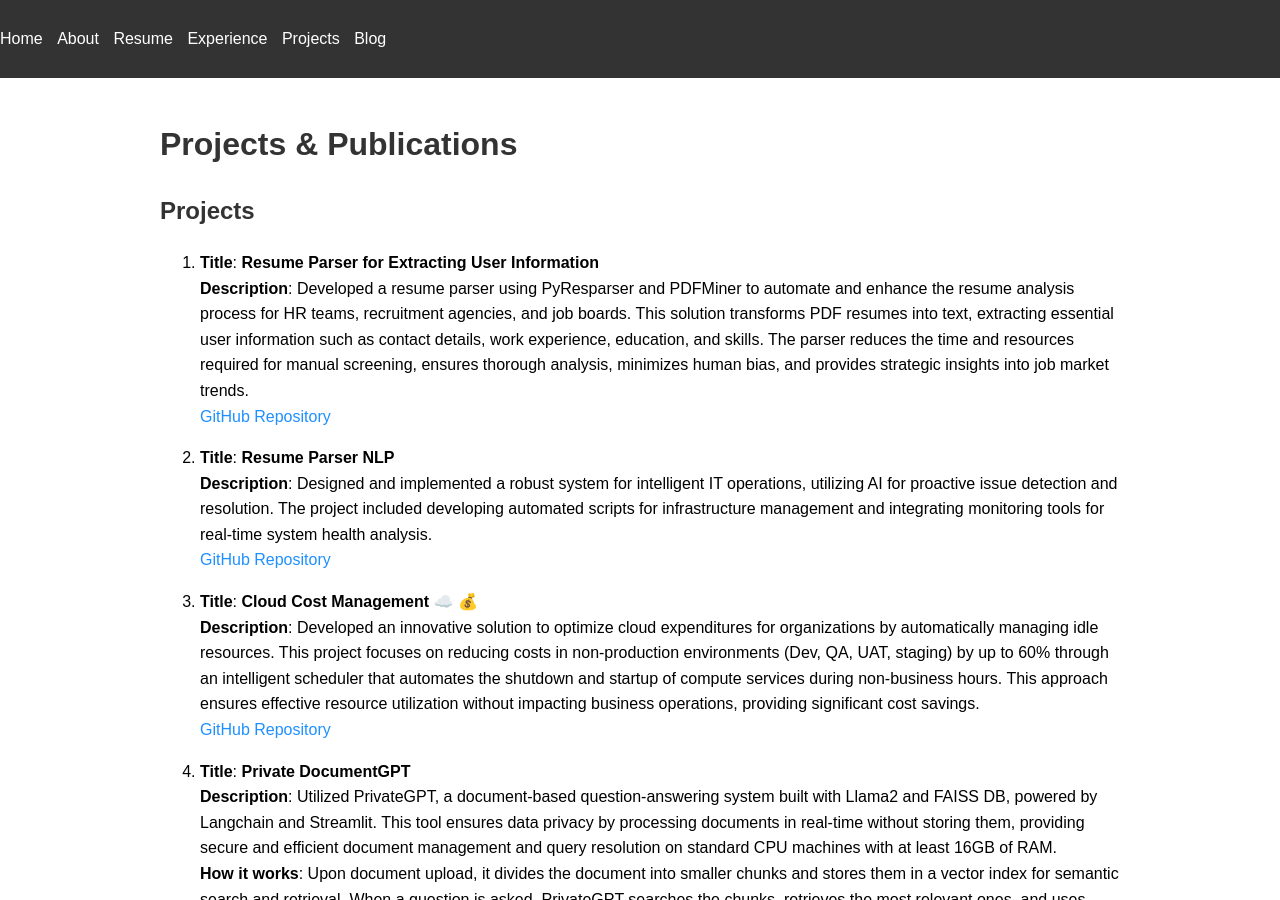
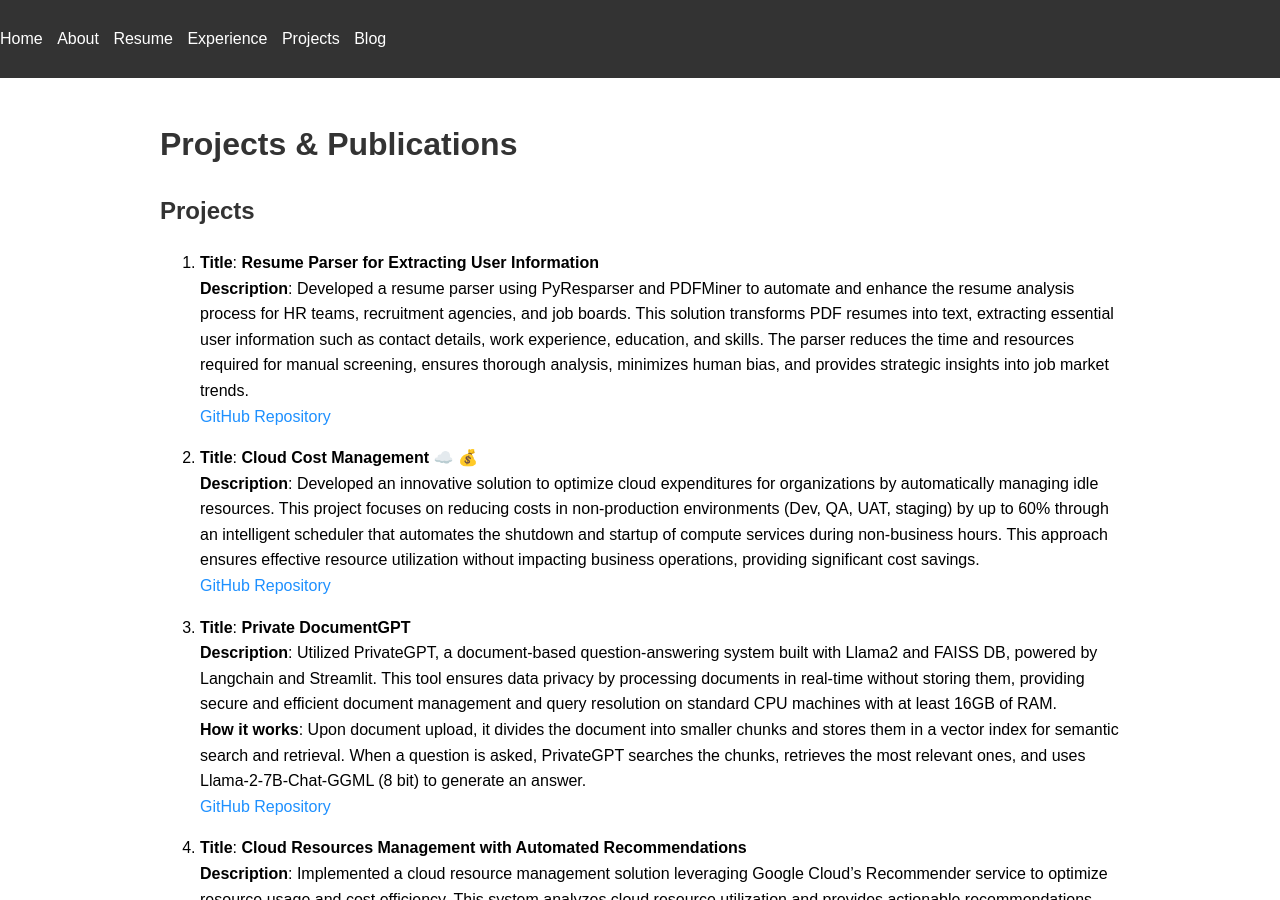
Before and after one commit to mohtasham9/mohtasham9.github.io, a Jekyll site: the page built from docs/projects.markdown, in a window 1280 px wide and 900 px high. Built offline with Jekyll 4.4.1, drawn with Linux system fonts in a browser that asks for light colours.

Commit message:
Added projects and publications

```diff
--- a/docs/projects.markdown
+++ b/docs/projects.markdown
@@ -9,27 +9,23 @@
 
 1. **Title**: **Resume Parser for Extracting User Information**
     **Description**: Developed a resume parser using PyResparser and PDFMiner to automate and enhance the resume analysis process for HR teams, recruitment agencies, and job boards. This solution transforms PDF resumes into text, extracting essential user information such as contact details, work experience, education, and skills. The parser reduces the time and resources required for manual screening, ensures thorough analysis, minimizes human bias, and provides strategic insights into job market trends.
-    [GitHub Repository](https://github.com/mohtasham9/resume-parser)
-
-2. **Title**: **Resume Parser NLP**
-**Description**: Designed and implemented a robust system for intelligent IT operations, utilizing AI for proactive issue detection and resolution. The project included developing automated scripts for infrastructure management and integrating monitoring tools for real-time system health analysis.
-[GitHub Repository](https://github.com/mohtasham9/Resume-parser-nlp)
+    [GitHub Repository](https://github.com/mohtasham9/Resume-parser-nlp)
 
 
-3. **Title**: **Cloud Cost Management** ☁️ 💰
+2. **Title**: **Cloud Cost Management** ☁️ 💰
 **Description**: Developed an innovative solution to optimize cloud expenditures for organizations by automatically managing idle resources. This project focuses on reducing costs in non-production environments (Dev, QA, UAT, staging) by up to 60% through an intelligent scheduler that automates the shutdown and startup of compute services during non-business hours. This approach ensures effective resource utilization without impacting business operations, providing significant cost savings.
 [GitHub Repository](https://github.com/mohtasham9/cloud-cost-optimization)
 
-4. **Title**: **Private DocumentGPT**
+3. **Title**: **Private DocumentGPT**
 **Description**: Utilized PrivateGPT, a document-based question-answering system built with Llama2 and FAISS DB, powered by Langchain and Streamlit. This tool ensures data privacy by processing documents in real-time without storing them, providing secure and efficient document management and query resolution on standard CPU machines with at least 16GB of RAM.
 **How it works**: Upon document upload, it divides the document into smaller chunks and stores them in a vector index for semantic search and retrieval. When a question is asked, PrivateGPT searches the chunks, retrieves the most relevant ones, and uses Llama-2-7B-Chat-GGML (8 bit) to generate an answer.
 [GitHub Repository](https://github.com/mohtasham9/private-gpt)
 
-5. **Title**: **Cloud Resources Management with Automated Recommendations**
+4. **Title**: **Cloud Resources Management with Automated Recommendations**
 **Description**: Implemented a cloud resource management solution leveraging Google Cloud's Recommender service to optimize resource usage and cost efficiency. This system analyzes cloud resource utilization and provides actionable recommendations across various categories including cost, security, performance, manageability, and sustainability. By automatically suggesting the optimal resources based on actual usage patterns, the solution helps organizations efficiently manage their cloud infrastructure, minimize wastage, and ensure capacity and cost management align with business needs.
 [GitHub Repository](https://github.com/mohtasham9/cloud-capacity-management)
 
-6. **Title**: **AWS Textract Data Extraction Web Application**
+5. **Title**: **AWS Textract Data Extraction Web Application**
 **Description**: The AWS Textract Data Extraction Web Application is a powerful tool designed to automate the extraction of structured data from documents. Using Streamlit for the web interface and AWS Textract for document analysis, this application supports both PDFs and images, extracting text, tables, key-value pairs, and dates. Uploaded documents are processed via AWS S3, and the extracted information is displayed in an intuitive, user-friendly format. With robust error handling and the ability to save results to a file, this project demonstrates the seamless integration of cloud services with Python-based web development to provide efficient and effective data processing solutions.
 [GitHub Repository](https://github.com/mohtasham9/aws-textract)
 
```
